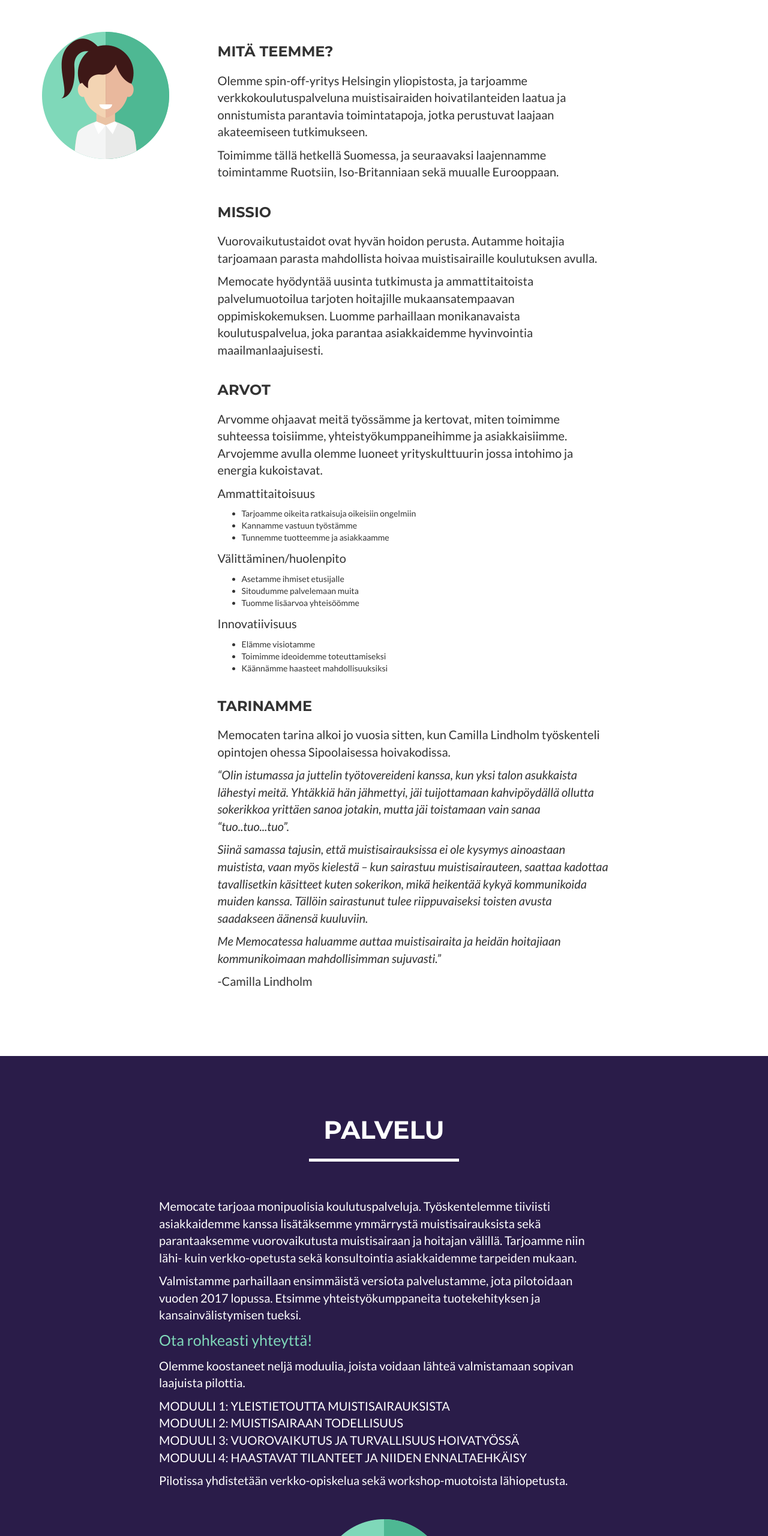
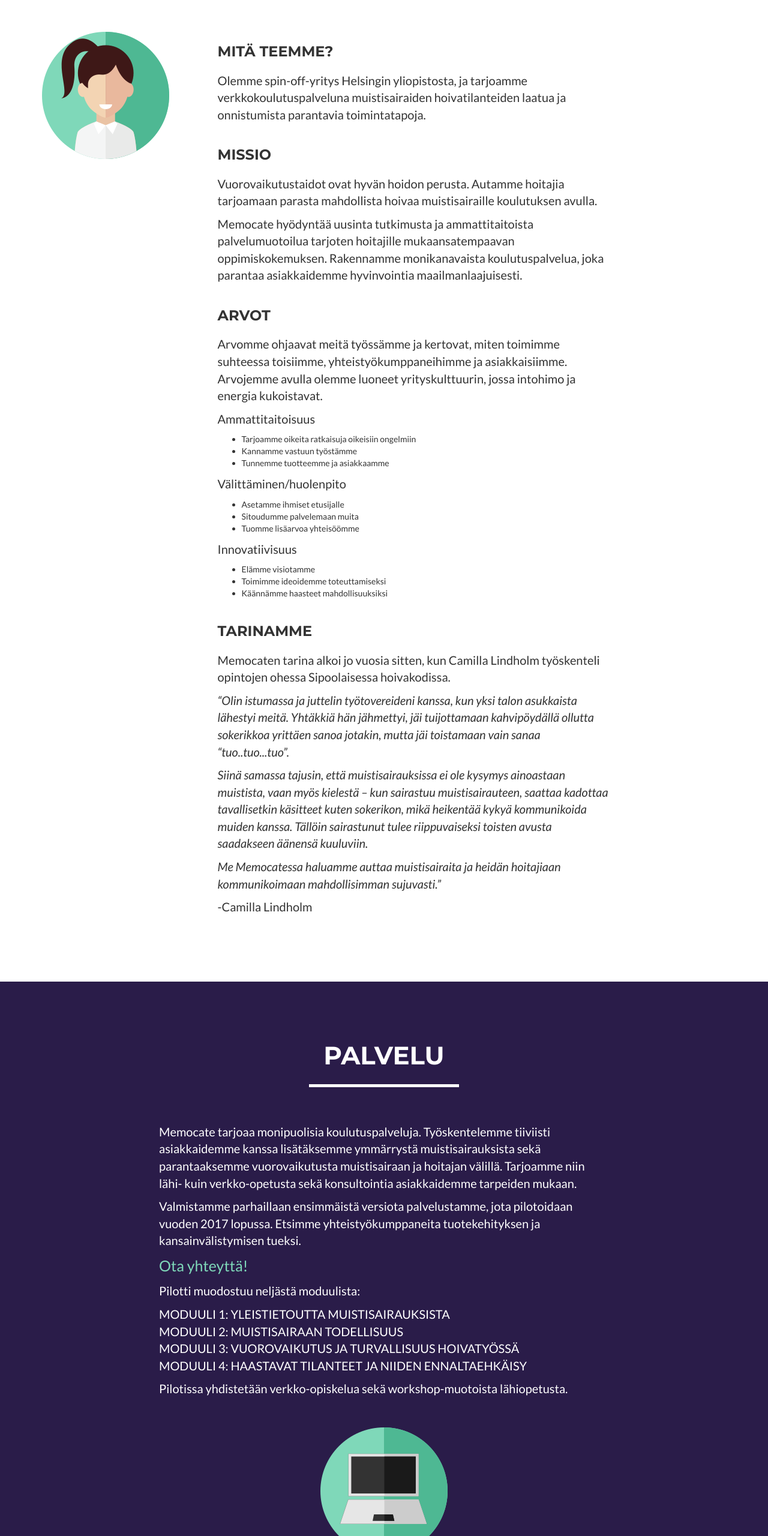
Before and after one commit to memocated/frontpage-next, a website: page suomeksi/index.html in a window 1280 px wide. Shown: the part 980-3540 px from the top of the page at 60% size. Drawn offline with nearby package versions, Linux system fonts and the light colour scheme.

Commit message:
Tekstin korjailua

```diff
--- a/suomeksi/index.html
+++ b/suomeksi/index.html
@@ -101,13 +101,12 @@
           </div>
           <div class="col-sm-7">
             <h3 id="mita-teemme">Mitä teemme?</h3>
-            <p>Olemme spin-off-yritys Helsingin yliopistosta, ja tarjoamme verkkokoulutuspalveluna muistisairaiden hoivatilanteiden laatua ja onnistumista parantavia toimintatapoja, jotka perustuvat laajaan akateemiseen tutkimukseen.</p>
-            <p>Toimimme tällä hetkellä Suomessa, ja seuraavaksi laajennamme toimintamme Ruotsiin, Iso-Britanniaan sekä muualle Eurooppaan.</p>
+            <p>Olemme spin-off-yritys Helsingin yliopistosta, ja tarjoamme verkkokoulutuspalveluna muistisairaiden hoivatilanteiden laatua ja onnistumista parantavia toimintatapoja.</p>
             <h3 id="missio">Missio</h3>
             <p>Vuorovaikutustaidot ovat hyvän hoidon perusta. Autamme hoitajia tarjoamaan parasta mahdollista hoivaa muistisairaille koulutuksen avulla.</p>
-            <p>Memocate hyödyntää uusinta tutkimusta ja ammattitaitoista palvelumuotoilua tarjoten hoitajille mukaansatempaavan oppimiskokemuksen. Luomme parhaillaan monikanavaista koulutuspalvelua, joka parantaa asiakkaidemme hyvinvointia maailmanlaajuisesti.</p>
+            <p>Memocate hyödyntää uusinta tutkimusta ja ammattitaitoista palvelumuotoilua tarjoten hoitajille mukaansatempaavan oppimiskokemuksen. Rakennamme monikanavaista koulutuspalvelua, joka parantaa asiakkaidemme hyvinvointia maailmanlaajuisesti.</p>
             <h3 id="arvot">Arvot</h3>
-            <p>Arvomme ohjaavat meitä työssämme ja kertovat, miten toimimme suhteessa toisiimme, yhteistyökumppaneihimme ja asiakkaisiimme. Arvojemme avulla olemme luoneet yrityskulttuurin jossa intohimo ja energia kukoistavat.</p>
+            <p>Arvomme ohjaavat meitä työssämme ja kertovat, miten toimimme suhteessa toisiimme, yhteistyökumppaneihimme ja asiakkaisiimme. Arvojemme avulla olemme luoneet yrityskulttuurin, jossa intohimo ja energia kukoistavat.</p>
             <p>Ammattitaitoisuus</p>
             <ul>
               <li>Tarjoamme oikeita ratkaisuja oikeisiin ongelmiin</li>
@@ -150,8 +149,8 @@
           <div class="col-sm-8 col-sm-offset-2">
             <p>Memocate tarjoaa monipuolisia koulutuspalveluja. Työskentelemme tiiviisti asiakkaidemme kanssa lisätäksemme ymmärrystä muistisairauksista sekä parantaaksemme vuorovaikutusta muistisairaan ja hoitajan välillä. Tarjoamme niin lähi- kuin verkko-opetusta sekä konsultointia asiakkaidemme tarpeiden mukaan.</p>
             <p>Valmistamme parhaillaan ensimmäistä versiota palvelustamme, jota pilotoidaan vuoden 2017 lopussa. Etsimme yhteistyökumppaneita tuotekehityksen ja kansainvälistymisen tueksi.</p>
-            <p class="p-big page-scroll"><a href="#team">Ota rohkeasti yhteyttä!</a></p>
-            <p>Olemme koostaneet neljä moduulia, joista voidaan lähteä valmistamaan sopivan laajuista pilottia.</p>
+            <p class="p-big page-scroll"><a href="#team">Ota yhteyttä!</a></p>
+            <p>Pilotti muodostuu neljästä moduulista:</p>
             <p>MODUULI 1: YLEISTIETOUTTA MUISTISAIRAUKSISTA<br />
               MODUULI 2: MUISTISAIRAAN TODELLISUUS<br />
               MODUULI 3: VUOROVAIKUTUS JA TURVALLISUUS HOIVATYÖSSÄ<br />
@@ -219,7 +218,7 @@
         <div class="row">
           <div class="col-sm-10 col-sm-offset-1">
             <p>Muistisairas ihminen ei aina pysty ilmaisemaan tunteitaan ja ajatuksiaan sanallisesti, jolloin ilmaisukeinojen puute saattaa purkautua haasteellisena käytöksenä.</p>
-            <p>Yksinkertaisimmillaan muistisairas ei vaikkapa huomaa, että hänelle puhutaan, jos hoitaja ei pysähdy hänen kohdalleen. Tämä tuottaa väärinymmärryksiä ja turhautumista, kuvailee professori Camilla Lindholm, toinen yrityksen perustajista.</p>
+            <p>Yksinkertaisimmillaan muistisairas ei vaikkapa huomaa, että hänelle puhutaan, jos hoitaja ei pysähdy hänen kohdalleen. Tämä tuottaa väärinymmärryksiä ja turhautumista.</p>
             <p>Oikeanlainen viestintä muistisairaan kanssa toimii todistetusti tehokkaana lääkkeettömänä kuntoutuksena, joka ehkäisee haasteellista käyttäytymistä ja helpottaa sekä muistisairaiden että vuorovaikutuskumppaneiden arkea.</p>
             <p>Memocate perustuu Helsingin yliopistossa tehtyyn tutkimukseen. Camilla Lindholm on vuodesta 2005 tutkinut muistisairaiden henkilöiden ja hoitajien välistä vuorovaikutusta. Tutkimuksessaan hän keskittyy tarkastelemaan niitä strategioita joita hoitajat ja muistisairaat vuorovaikutuksessaan käyttävät ja miten vuorovaikutus sujuu kun toinen osapuoli muistisairauden takia ei pysty osallistumaan samalla tavalla kuin toinen. Kun sanat katoavat ja kielen ymmärtäminen vaikeutuu, vastuu keskustelun sujumisesta siirtyy muistisairaan keskustelukumppanille. Camilla käyttää videoitua tutkimusaineista ja keskusteluanalyyttista menetelmää, joka tuo näkyväksi vuorovaikutuksen yksityiskohtia, joita on aiemmin jäänyt näkymättömiin.</p>
             <h3 id="julkaisuja">Julkaisuja</h3>
```
